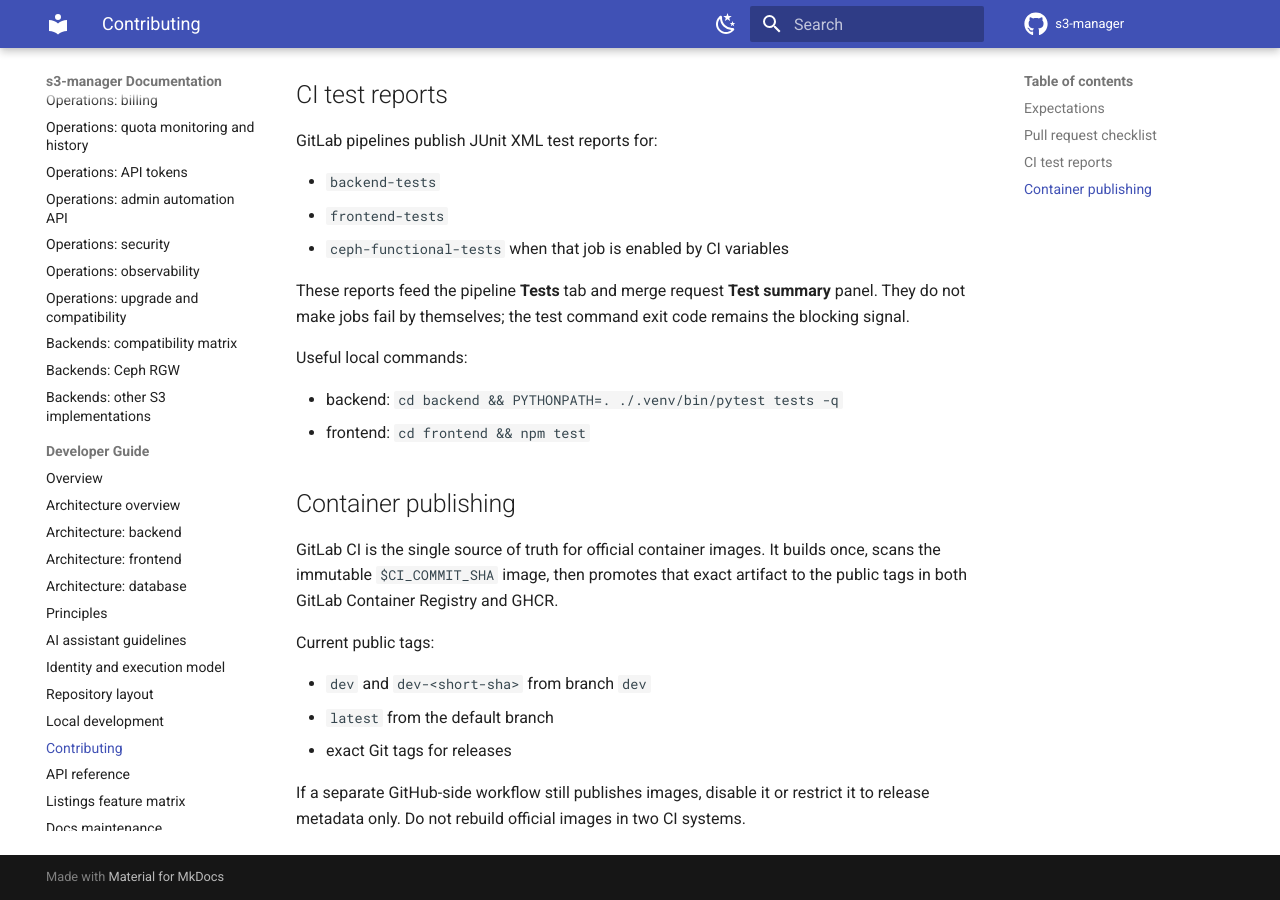
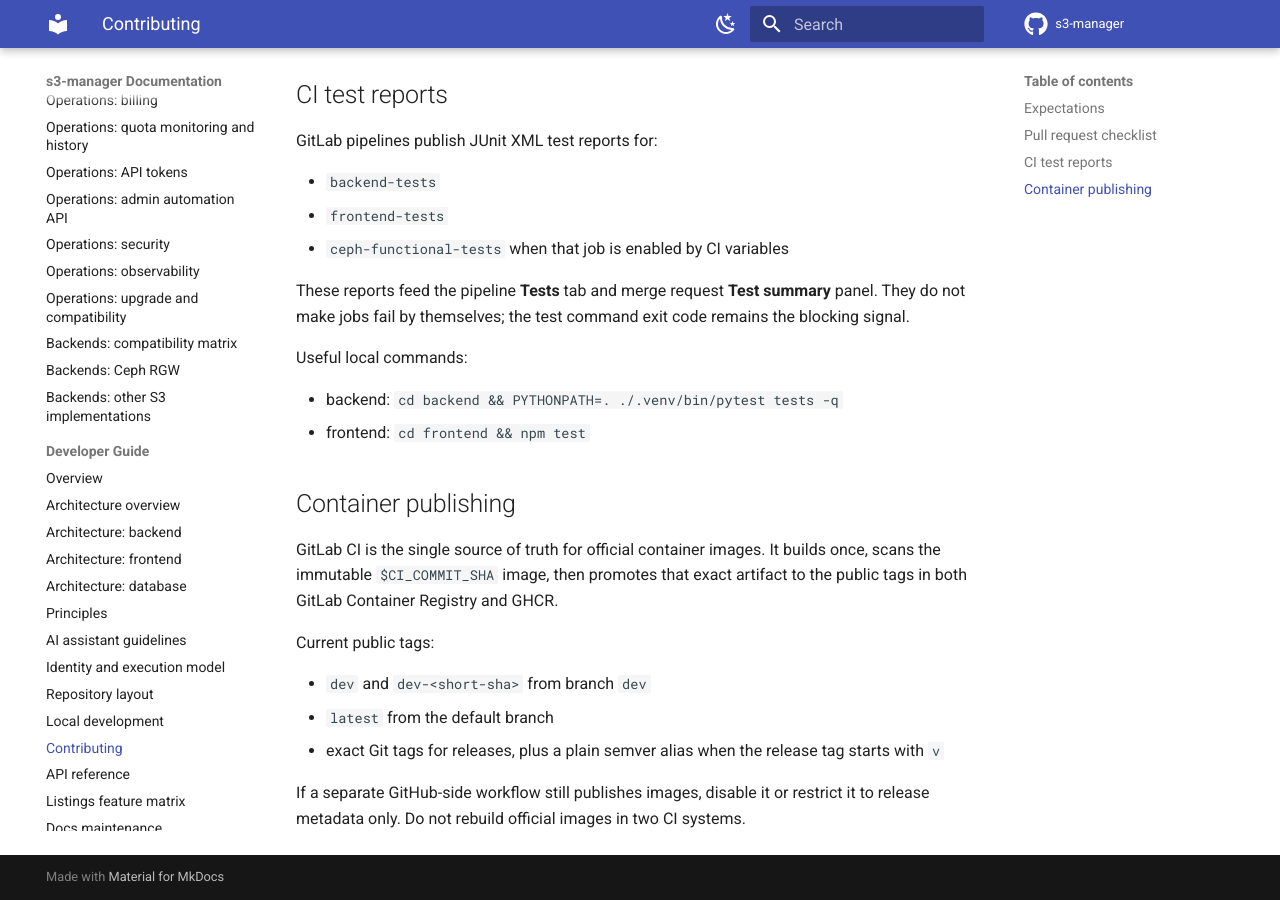
Before and after one commit to ksperis/s3-manager, an MkDocs documentation site: the page built from doc/docs/developer/contributing.md, in a window 1280 px wide and 900 px high, scrolled down 597 px. Built offline with MkDocs 1.6.1 and Material for MkDocs 9.7.7, drawn with Linux system fonts in a browser that asks for light colours; comment, search, counter and statistics services are not loaded.

Commit message:
Prepare v0.1.5 release

```diff
--- a/doc/docs/developer/contributing.md
+++ b/doc/docs/developer/contributing.md
@@ -40,6 +40,6 @@
 
 - `dev` and `dev-<short-sha>` from branch `dev`
 - `latest` from the default branch
-- exact Git tags for releases
+- exact Git tags for releases, plus a plain semver alias when the release tag starts with `v`
 
 If a separate GitHub-side workflow still publishes images, disable it or restrict it to release metadata only. Do not rebuild official images in two CI systems.
```
Also changed, not shown: doc/docs/ops/deploy-helm.md (+1 -1 lines), doc/docs/ops/operations-security.md (+1 -1 lines), .gitlab-ci.yml, 5 other files.
